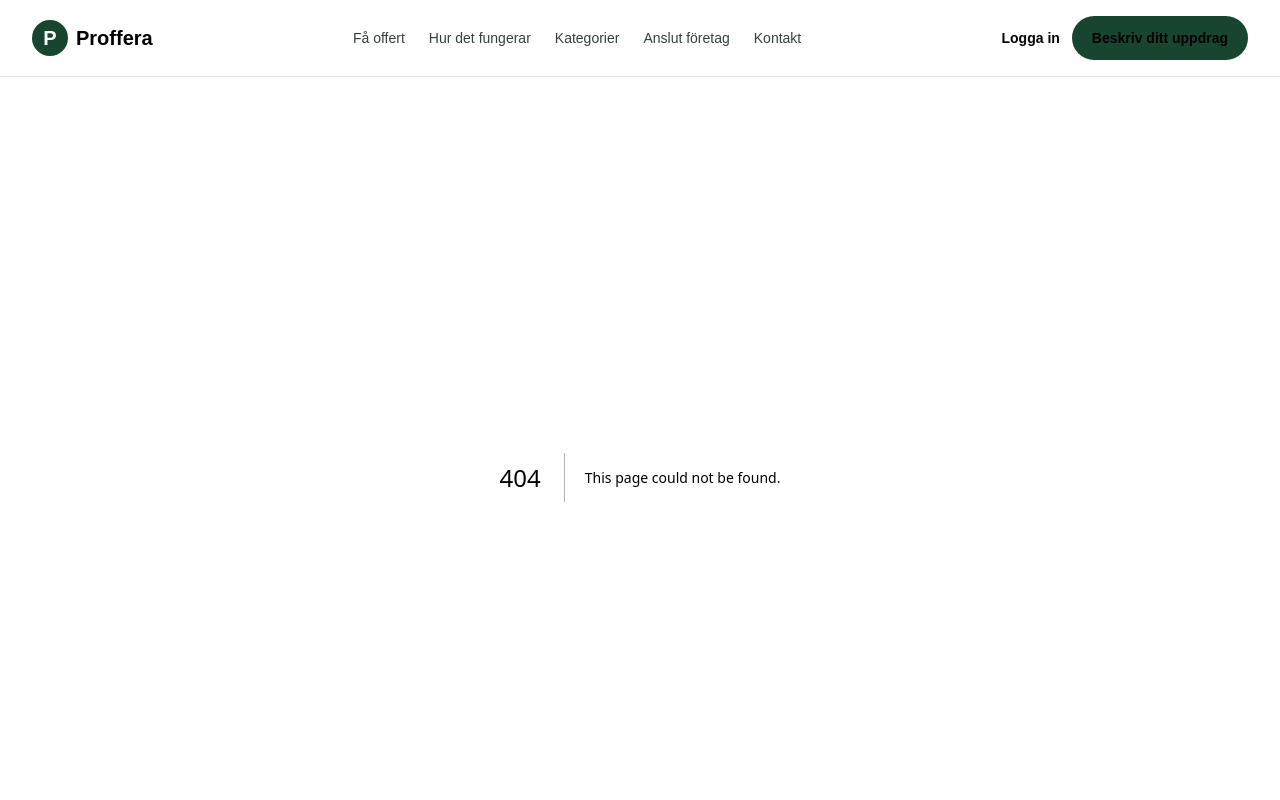
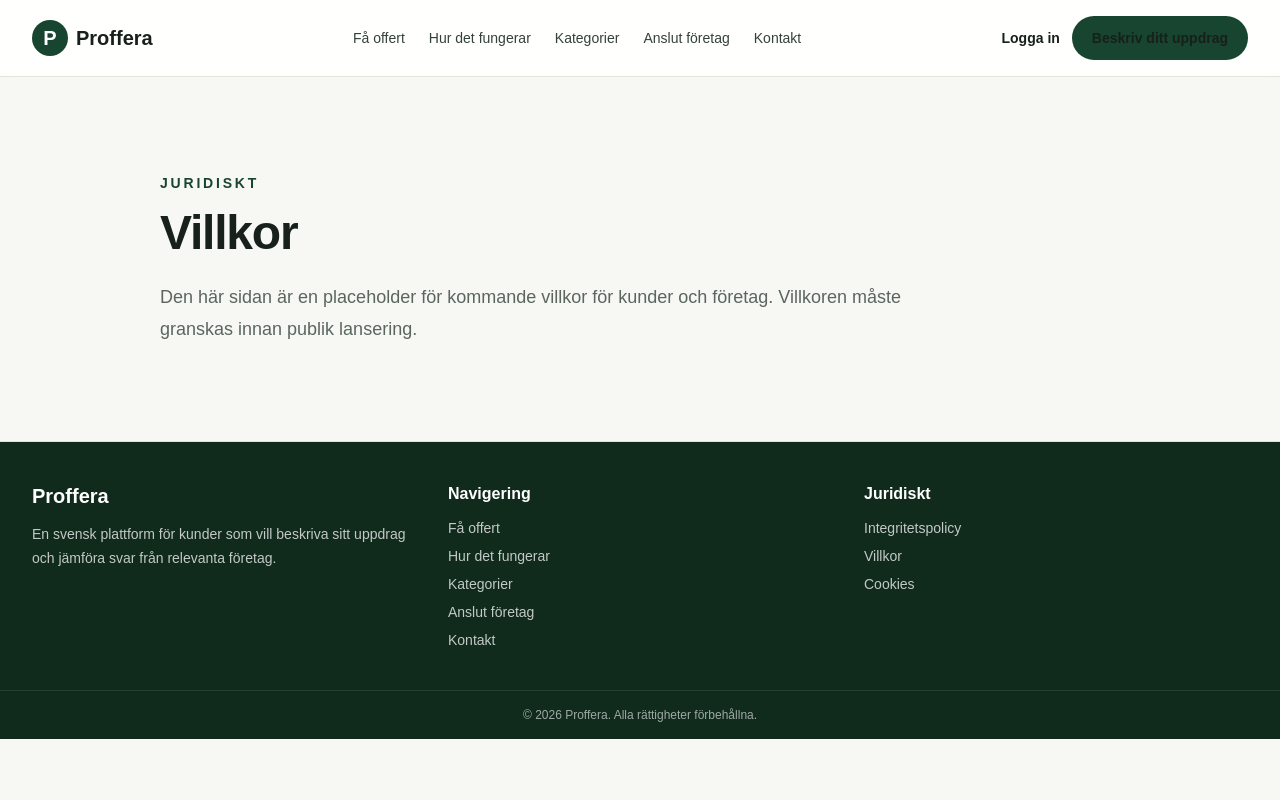
Before and after one commit to ibboabdoli-ai/Proffera, a Next.js app: page /villkor in a window 1280 px wide. Before the commit this address had no page. Shown: the top 800 px of the page. Built offline with nearby package versions, Linux system fonts and the light colour scheme.

Commit message:
phase 02: add terms page

```diff
--- /dev/null
+++ b/src/app/villkor/page.tsx
@@ -0,0 +1,17 @@
+import type { Metadata } from "next";
+import { PageShell } from "@/components/layout/page-shell";
+
+export const metadata: Metadata = {
+  title: "Villkor",
+  description: "Preliminära användarvillkor för Proffera.",
+};
+
+export default function TermsPage() {
+  return (
+    <PageShell
+      eyebrow="Juridiskt"
+      title="Villkor"
+      description="Den här sidan är en placeholder för kommande villkor för kunder och företag. Villkoren måste granskas innan publik lansering."
+    />
+  );
+}
```
